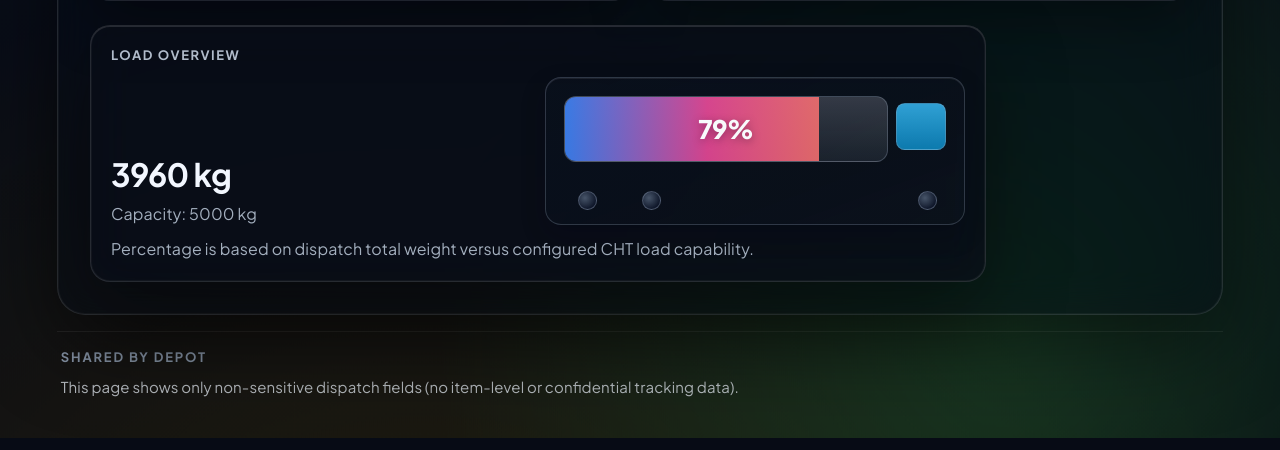
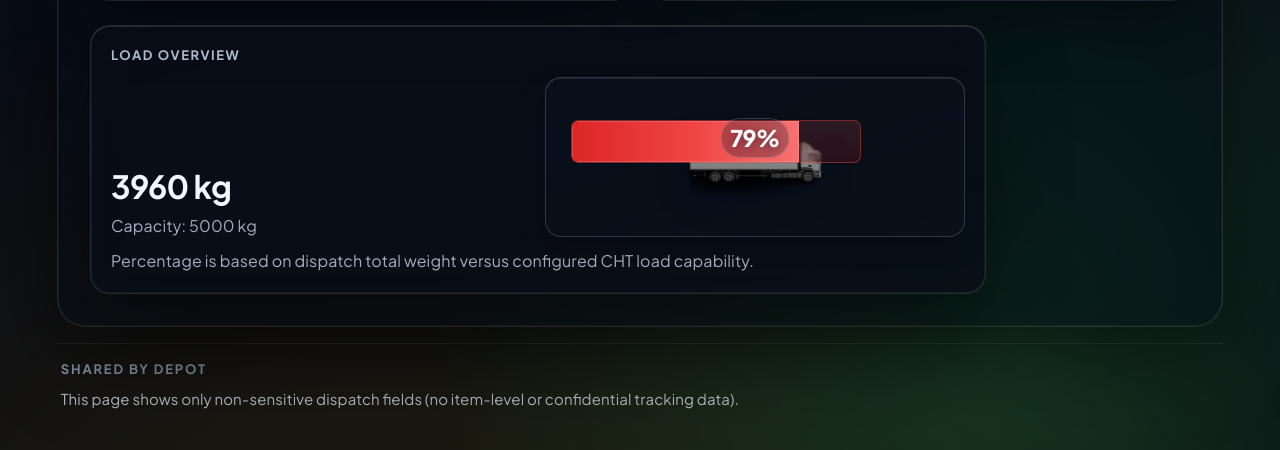
Before and after one commit to peaceinkilling/qr-dispatch-platform-pro, a FastAPI app: page /dispatch/cht-rj14kc9021 in a window 1280 px wide. Shown: the part 1355-1805 px from the top of the page. Run offline with FastAPI, Linux system fonts and the light colour scheme; the visitor is signed in with stand-in values (Sample User, id 1); data comes from the database, SQL or seed files in the repository; some libraries are stand-ins or nearby versions.

Commit message:
Update truck load UI and simplify admin auth with private entry link

```diff
--- a/app.py
+++ b/app.py
@@ -29,7 +29,7 @@
 
 import qrcode
 from fastapi import FastAPI, Form, HTTPException, Request
-from fastapi.responses import HTMLResponse, JSONResponse, RedirectResponse, StreamingResponse
+from fastapi.responses import FileResponse, HTMLResponse, JSONResponse, RedirectResponse, StreamingResponse
 from fastapi.staticfiles import StaticFiles
 from fastapi.templating import Jinja2Templates
 from starlette.middleware.base import BaseHTTPMiddleware
@@ -88,15 +88,26 @@
 ADMIN_USERNAME = os.environ.get("ADMIN_USERNAME", "cht_mgt")
 ADMIN_PASSWORD = os.environ.get("ADMIN_PASSWORD", "Security@123")
 ADMIN_2FA_EMAIL = os.environ.get("ADMIN_2FA_EMAIL", "peaceinkilling@gmail.com").strip()
+ADMIN_REQUIRE_2FA = os.environ.get("ADMIN_REQUIRE_2FA", "false").strip().lower() in ("1", "true", "yes", "on")
+ADMIN_ENTRY_TOKEN = os.environ.get(
+    "ADMIN_ENTRY_TOKEN",
+    "XgZt0dfEZYvptf4i-clhxsjz9SsK2hyk0vWRJX30K60",
+).strip()
 
 SMTP_HOST = os.environ.get("SMTP_HOST", "").strip()
 SMTP_PORT = int(os.environ.get("SMTP_PORT", "587").strip() or "587")
 SMTP_USERNAME = os.environ.get("SMTP_USERNAME", "").strip()
 SMTP_PASSWORD = os.environ.get("SMTP_PASSWORD", "").strip()
 SMTP_FROM_EMAIL = os.environ.get("SMTP_FROM_EMAIL", SMTP_USERNAME or ADMIN_2FA_EMAIL).strip()
+ADMIN_TRUSTED_DEVICE_MAX_AGE_DAYS = int(
+    os.environ.get("ADMIN_TRUSTED_DEVICE_MAX_AGE_DAYS", "1825").strip() or "1825"
+)
 
 # Must be stable across workers/processes. Random per-worker secrets break sessions on multi-worker hosts.
-SESSION_SECRET = os.environ.get("SESSION_SECRET", "change-me-in-production")
+SESSION_SECRET = os.environ.get(
+    "SESSION_SECRET",
+    "O0nfjD9qFAsbsyWv45quyj3VyIya3yPzvbmnApoqFqc-vMVNOVkzBotfYSGf5neA",
+)
 SESSION_COOKIE_SECURE = PUBLIC_BASE_URL.startswith("https://") if PUBLIC_BASE_URL else False
 
 class AdminGateMiddleware(BaseHTTPMiddleware):
@@ -165,9 +176,7 @@
         next_path = path
         if request.url.query:
             next_path = f"{next_path}?{request.url.query}"
-        login_url = "/admin/login"
-        if next_path:
-            login_url = f"{login_url}?next={quote(next_path, safe='')}"
+        login_url = _admin_login_url(next_path)
         return RedirectResponse(url=login_url, status_code=307)
 
 
@@ -181,6 +190,18 @@
 )
 
 
+def _admin_login_url(next_path: str = "/admin/new") -> str:
+    base = "/admin/login"
+    query_parts = []
+    if next_path:
+        query_parts.append(f"next={quote(next_path, safe='')}")
+    if ADMIN_ENTRY_TOKEN:
+        query_parts.append(f"entry={quote(ADMIN_ENTRY_TOKEN, safe='')}")
+    if query_parts:
+        return f"{base}?{'&'.join(query_parts)}"
+    return base
+
+
 def get_public_base_url(request: Request) -> str:
     """
     Base URL used to generate QR links and share URLs.
@@ -203,8 +224,17 @@
     - one-time code: current browser session only
     - device code: trust current device for long-term access
     """
-    if not (SMTP_HOST and SMTP_FROM_EMAIL and ADMIN_2FA_EMAIL):
-        return False, "Email service is not configured."
+    missing = []
+    if not SMTP_HOST:
+        missing.append("SMTP_HOST")
+    if not SMTP_FROM_EMAIL:
+        missing.append("SMTP_FROM_EMAIL")
+    if not ADMIN_2FA_EMAIL:
+        missing.append("ADMIN_2FA_EMAIL")
+    if SMTP_USERNAME and not SMTP_PASSWORD:
+        missing.append("SMTP_PASSWORD")
+    if missing:
+        return False, f"Email service is not configured. Missing: {', '.join(missing)}"
     msg = EmailMessage()
     msg["Subject"] = "CHT Admin Login Verification Codes"
     msg["From"] = SMTP_FROM_EMAIL
@@ -1425,8 +1455,18 @@
     return rows
 
 
+@app.get("/truck-image")
+def truck_image():
+    image_path = BASE_DIR / "fdeca998-e75f-4fd6-8189-b96d8652d0dd-removebg-preview.png"
+    if not image_path.exists():
+        raise HTTPException(status_code=404, detail="Truck image not found")
+    return FileResponse(str(image_path), media_type="image/png")
+
+
 @app.get("/admin/login", response_class=HTMLResponse)
-def admin_login_page(request: Request, next: str = "/admin/new"):
+def admin_login_page(request: Request, next: str = "/admin/new", entry: str = ""):
+    if ADMIN_ENTRY_TOKEN and entry != ADMIN_ENTRY_TOKEN:
+        raise HTTPException(status_code=404, detail="Not found")
     return templates.TemplateResponse(
         request,
         "login.html",
@@ -1434,6 +1474,7 @@
             "request": request,
             "error": "",
             "next": next,
+            "entry": entry,
         },
     )
 
@@ -1444,8 +1485,18 @@
     username: str = Form(...),
     password: str = Form(...),
     next: str = Form("/admin/new"),
+    entry: str = Form(""),
 ):
+    if ADMIN_ENTRY_TOKEN and entry != ADMIN_ENTRY_TOKEN:
+        raise HTTPException(status_code=404, detail="Not found")
+
     if username == ADMIN_USERNAME and password == ADMIN_PASSWORD:
+        if not ADMIN_REQUIRE_2FA:
+            request.session["admin_authenticated"] = True
+            request.session["admin_user"] = username
+            request.session["admin_2fa_pending"] = False
+            return RedirectResponse(url=next or "/admin/new", status_code=303)
+
         one_time_code = f"{random.randint(0, 999999):06d}"
         device_code = f"{random.randint(0, 999999):06d}"
         sent, msg = _send_login_codes_email(one_time_code, device_code)
@@ -1468,6 +1519,7 @@
             "request": request,
             "error": "Invalid credentials.",
             "next": next,
+            "entry": entry,
         },
         status_code=401,
     )
@@ -1475,6 +1527,8 @@
 
 @app.get("/admin/2fa", response_class=HTMLResponse)
 def admin_2fa_page(request: Request):
+    if not ADMIN_REQUIRE_2FA:
+        return RedirectResponse(url="/admin/new", status_code=303)
     if request.session.get("admin_authenticated") is True:
         return RedirectResponse(url="/admin/new", status_code=303)
     if request.session.get("admin_2fa_pending") is not True:
@@ -1493,8 +1547,10 @@
 
 @app.post("/admin/2fa")
 def admin_2fa_submit(request: Request, otp_code: str = Form("")):
+    if not ADMIN_REQUIRE_2FA:
+        return RedirectResponse(url="/admin/new", status_code=303)
     if request.session.get("admin_2fa_pending") is not True:
-        return RedirectResponse(url="/admin/login", status_code=303)
+        return RedirectResponse(url=_admin_login_url(), status_code=303)
 
     code = _normalize_otp(otp_code)
     expires_at_raw = request.session.get("admin_2fa_expires_at", "")
@@ -1558,7 +1614,7 @@
         response.set_cookie(
             "admin_device_token",
             device_token,
-            max_age=60 * 60 * 24 * 365 * 5,
+            max_age=60 * 60 * 24 * max(1, ADMIN_TRUSTED_DEVICE_MAX_AGE_DAYS),
             httponly=True,
             secure=SESSION_COOKIE_SECURE,
             samesite="lax",
@@ -1573,7 +1629,7 @@
         request.session.clear()
     except Exception:
         pass
-    response = RedirectResponse(url="/admin/login", status_code=303)
+    response = RedirectResponse(url=_admin_login_url(), status_code=303)
     response.delete_cookie("admin_device_token", path="/")
     return response
 
--- a/static/styles.css
+++ b/static/styles.css
@@ -1377,11 +1377,11 @@
   align-items: end;
 }
 
-.detail-load-vehicle {
+.detail-load-visual {
   position: relative;
-  height: 9.25rem;
+  height: 10rem;
   border-radius: 1rem;
-  background: linear-gradient(160deg, rgba(15, 23, 42, 0.24) 0%, rgba(30, 41, 59, 0.1) 100%);
+  background: linear-gradient(160deg, rgba(15, 23, 42, 0.22) 0%, rgba(30, 41, 59, 0.08) 100%);
   border: 1px solid rgba(148, 163, 184, 0.28);
   box-shadow:
     0 1px 0 rgba(255, 255, 255, 0.08) inset,
@@ -1389,69 +1389,53 @@
   overflow: hidden;
 }
 
-.detail-load-trailer {
+.detail-load-truck-img {
   position: absolute;
-  left: 1.1rem;
-  right: 4.75rem;
-  top: 1.1rem;
-  height: 4.1rem;
-  border-radius: 0.75rem;
-  border: 1px solid rgba(148, 163, 184, 0.32);
-  background: linear-gradient(180deg, rgba(226, 232, 240, 0.2) 0%, rgba(148, 163, 184, 0.12) 100%);
+  inset: 0;
+  width: 100%;
+  height: 100%;
+  object-fit: contain;
+  padding: 0.45rem 0.55rem;
+  pointer-events: none;
+  filter: drop-shadow(0 4px 12px rgba(2, 6, 23, 0.36));
+}
+
+.detail-load-fill-track {
+  position: absolute;
+  left: 1.55rem;
+  right: 6.45rem;
+  top: 2.62rem;
+  height: 2.66rem;
+  border-radius: 0.45rem;
+  border: 1px solid rgba(239, 68, 68, 0.42);
+  background: linear-gradient(180deg, rgba(248, 113, 113, 0.14) 0%, rgba(127, 29, 29, 0.28) 100%);
   overflow: hidden;
-}
-
-.detail-load-trailer-fill {
+  -webkit-backdrop-filter: blur(1px);
+  backdrop-filter: blur(1px);
+}
+
+.detail-load-fill-bar {
   position: absolute;
   inset: 0 auto 0 0;
-  min-width: 1.15rem;
-  background: linear-gradient(90deg, rgba(59, 130, 246, 0.9) 0%, rgba(236, 72, 153, 0.88) 56%, rgba(248, 113, 113, 0.88) 100%);
-}
-
-.detail-load-percent {
+  min-width: 1rem;
+  background: linear-gradient(90deg, #dc2626 0%, #ef4444 52%, #f87171 100%);
+  box-shadow: inset 0 0 0 1px rgba(254, 202, 202, 0.2);
+}
+
+.detail-load-percent-badge {
   position: absolute;
-  inset: 0;
-  display: flex;
-  align-items: center;
-  justify-content: center;
-  font-size: clamp(1.25rem, 2vw, 1.8rem);
+  left: 50%;
+  top: 2.45rem;
+  transform: translateX(-50%);
+  font-size: clamp(1.1rem, 1.8vw, 1.5rem);
   font-weight: 800;
   letter-spacing: -0.03em;
   color: #f8fafc;
-  text-shadow: 0 2px 8px rgba(2, 6, 23, 0.35);
-}
-
-.detail-load-cabin {
-  position: absolute;
-  right: 1.1rem;
-  top: 1.55rem;
-  width: 3.15rem;
-  height: 2.95rem;
-  border-radius: 0.55rem;
-  border: 1px solid rgba(148, 163, 184, 0.34);
-  background: linear-gradient(180deg, rgba(56, 189, 248, 0.84) 0%, rgba(14, 165, 233, 0.72) 100%);
-}
-
-.detail-load-wheel {
-  position: absolute;
-  bottom: 0.9rem;
-  width: 1.2rem;
-  height: 1.2rem;
+  text-shadow: 0 2px 8px rgba(2, 6, 23, 0.4);
+  padding: 0.12rem 0.55rem;
   border-radius: 9999px;
-  background: radial-gradient(circle at 35% 35%, #475569 0%, #0f172a 72%);
-  border: 1px solid rgba(148, 163, 184, 0.4);
-}
-
-.detail-load-wheel--one {
-  left: 2rem;
-}
-
-.detail-load-wheel--two {
-  left: 6rem;
-}
-
-.detail-load-wheel--three {
-  right: 1.7rem;
+  background: rgba(15, 23, 42, 0.28);
+  border: 1px solid rgba(226, 232, 240, 0.2);
 }
 
 .detail-panel-muted {
@@ -3004,18 +2988,26 @@
   border-radius: 10px;
 }
 
-html.theme-light .detail-load-vehicle {
+html.theme-light .detail-load-visual {
   background: linear-gradient(165deg, #e2e8f0 0%, #d4deea 100%);
   border-color: rgba(51, 65, 85, 0.2);
 }
 
-html.theme-light .detail-load-trailer {
-  background: linear-gradient(180deg, #f8fafc 0%, #e2e8f0 100%);
-  border-color: rgba(100, 116, 139, 0.35);
-}
-
-html.theme-light .detail-load-cabin {
-  background: linear-gradient(180deg, #38bdf8 0%, #0284c7 100%);
+html.theme-light .detail-load-fill-track {
+  background: linear-gradient(180deg, rgba(254, 226, 226, 0.7) 0%, rgba(252, 165, 165, 0.58) 100%);
+  border-color: rgba(220, 38, 38, 0.35);
+}
+
+html.theme-light .detail-load-percent-badge {
+  color: #0f172a;
+  text-shadow: none;
+  background: rgba(255, 255, 255, 0.72);
+  border-color: rgba(100, 116, 139, 0.3);
+}
+
+html:not(.theme-light) .detail-load-truck-img {
+  filter: grayscale(0.35) brightness(0.58) contrast(1.08) saturate(0.55)
+    drop-shadow(0 6px 14px rgba(2, 6, 23, 0.55));
 }
 
 @media (max-width: 1024px) {
--- a/templates/base.html
+++ b/templates/base.html
@@ -34,7 +34,7 @@
     />
     <script src="https://unpkg.com/leaflet@1.9.4/dist/leaflet.js"></script>
 
-    <link rel="stylesheet" href="/static/styles.css?v=20260324b" />
+    <link rel="stylesheet" href="/static/styles.css?v=20260324d" />
 
     {% block extra_head %}{% endblock %}
     <title>{% block title %}Dispatch QR Platform{% endblock %}</title>
--- a/templates/detail.html
+++ b/templates/detail.html
@@ -221,19 +221,22 @@
             Capacity: {{ item.capacity_weight_display }}
           </div>
         </div>
-        <div class="detail-load-vehicle" aria-label="CHT load percentage">
-          <div class="detail-load-cabin"></div>
-          <div class="detail-load-trailer">
+        <div class="detail-load-visual" aria-label="CHT load percentage">
+          <img
+            src="/truck-image"
+            alt="CHT truck load visual"
+            class="detail-load-truck-img"
+            width="620"
+            height="180"
+          />
+          <div class="detail-load-fill-track" aria-hidden="true">
             <div
               id="loadBarFill"
-              class="detail-load-trailer-fill"
+              class="detail-load-fill-bar"
               style="width: {{ item.load_percent|default(0) }}%"
             ></div>
-            <div class="detail-load-percent">{{ item.load_percent }}%</div>
           </div>
-          <div class="detail-load-wheel detail-load-wheel--one"></div>
-          <div class="detail-load-wheel detail-load-wheel--two"></div>
-          <div class="detail-load-wheel detail-load-wheel--three"></div>
+          <div class="detail-load-percent-badge">{{ item.load_percent }}%</div>
         </div>
       </div>
       <div class="mt-3 detail-panel-muted">
--- a/templates/login.html
+++ b/templates/login.html
@@ -22,6 +22,7 @@
 
     <form method="post" action="/admin/login" class="space-y-4">
       <input type="hidden" name="next" value="{{ next }}" />
+      <input type="hidden" name="entry" value="{{ entry or '' }}" />
 
       <div>
         <label class="muted text-sm" for="username">ID</label>
@@ -38,7 +39,7 @@
       </div>
 
       <div class="muted2 text-xs pt-2">
-        Public QR pages never require login.
+        Public QR pages never require login. Admin page uses a private access link + credentials.
       </div>
     </form>
   </div>
```
Also changed, not shown: fdeca998-e75f-4fd6-8189-b96d8652d0dd-removebg-preview.png (added).
